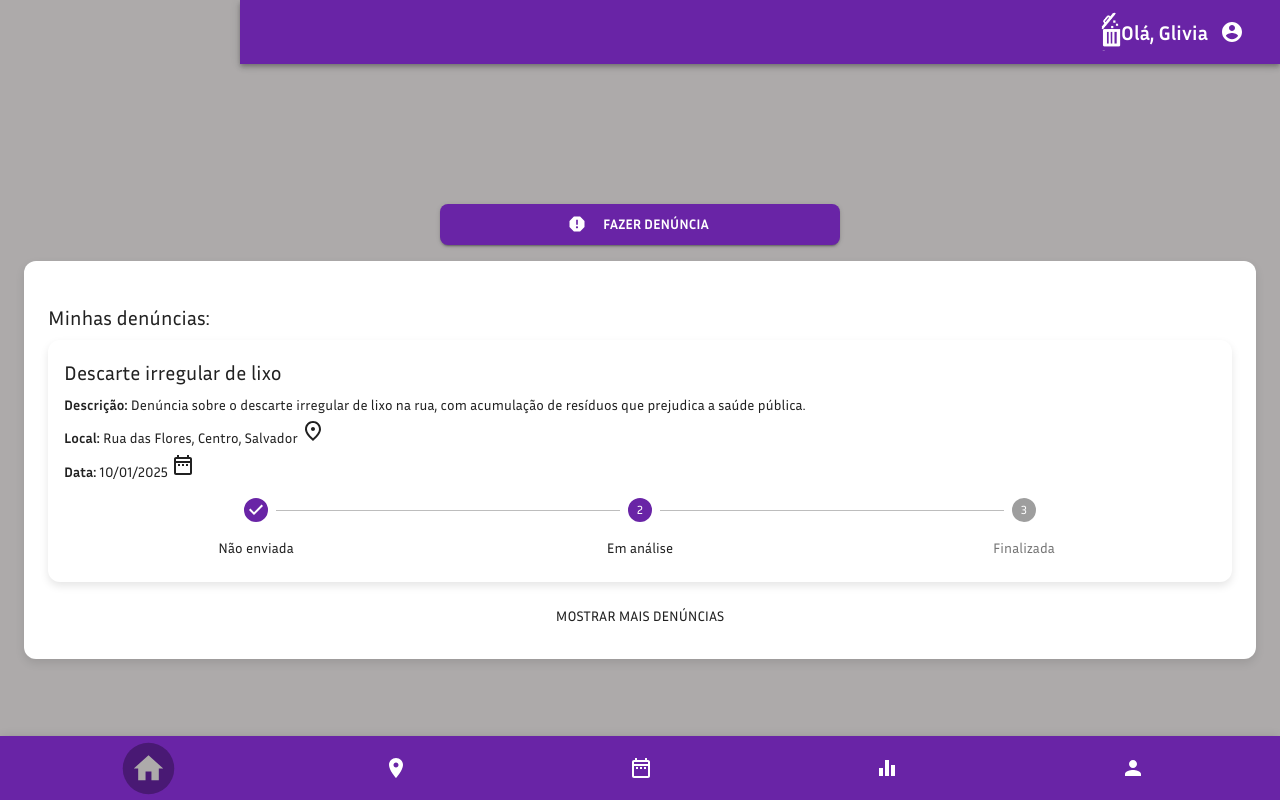
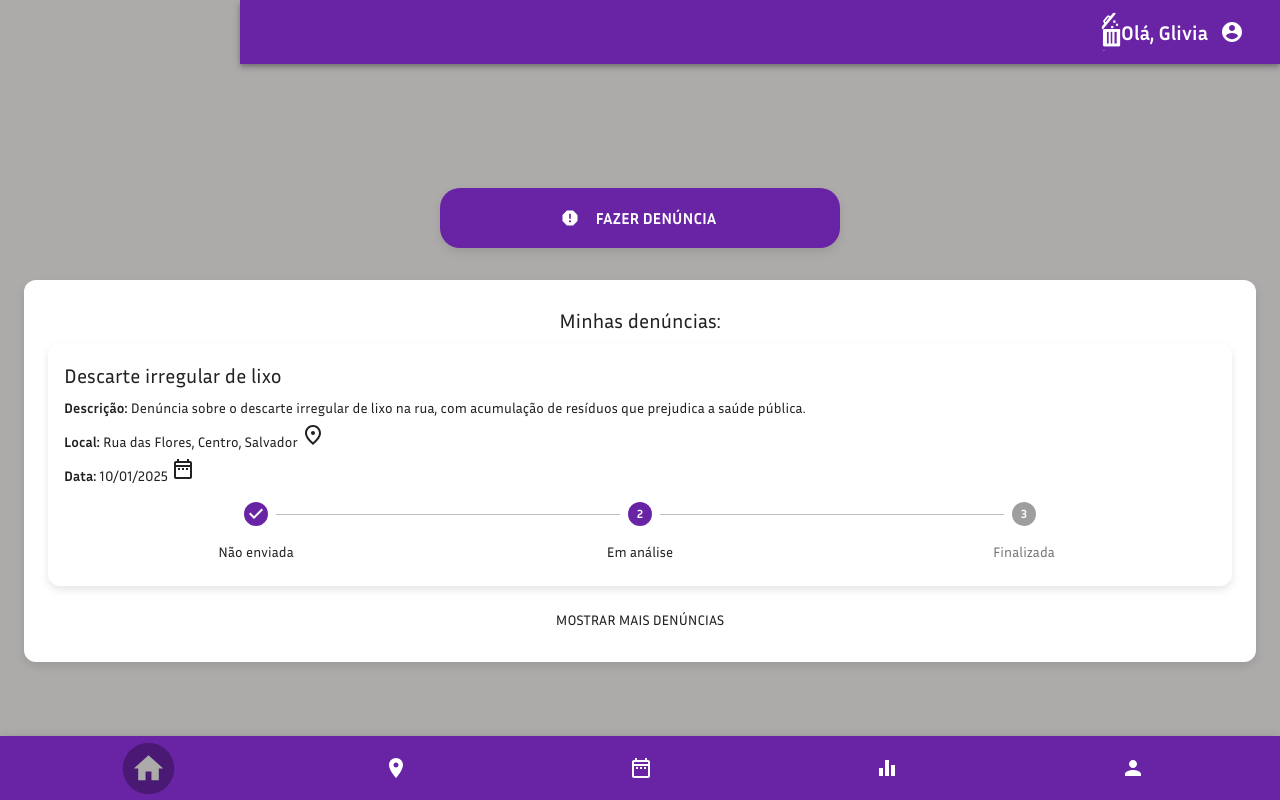
Before and after one commit to pedrorochacr/TP1-IHC, a React (Create React App) app in the folder frontend/: page /bem-vindo in a window 1280 px wide. Built offline with nearby package versions, Linux system fonts and the light colour scheme; no server answers.

Commit message:
fix bottom margin

```diff
--- a/frontend/src/pages/dashboard/index.js
+++ b/frontend/src/pages/dashboard/index.js
@@ -12,22 +12,20 @@ import {
 } from "@material-ui/core";
 import { useHistory } from "react-router-dom/cjs/react-router-dom.min.js";
 import ReportIcon from "@material-ui/icons/Report";
-import EventIcon from "@material-ui/icons/Event";
-import BarChartIcon from "@material-ui/icons/BarChart";
+import { DateRangeOutlined, PlaceOutlined } from "@material-ui/icons";
 import evento1 from "../../assets/evento1.png";
 import evento2 from "../../assets/evento2.png";
-import { DateRangeOutlined, PlaceOutlined } from "@material-ui/icons";
+
 const useStyles = makeStyles((theme) => ({
   root: {
     display: "flex",
     flexDirection: "column",
     alignItems: "center",
-
-    marginTop:100,
-
+    marginTop: 100,
     backgroundColor: theme.palette.background.default,
   },
-  header: {
+  headerBar: {
+    // Caso precise de um header (bar) separado
     width: "100%",
     padding: theme.spacing(2),
     backgroundColor: theme.palette.primary.main,
@@ -42,8 +40,9 @@ const useStyles = makeStyles((theme) => ({
     gap: theme.spacing(3),
     width: "100%",
     maxWidth: 400,
+    marginBottom: theme.spacing(4),
   },
-  button: {
+  actionButton: {
     display: "flex",
     alignItems: "center",
     justifyContent: "center",
@@ -60,34 +59,23 @@ const useStyles = makeStyles((theme) => ({
   icon: {
     marginRight: theme.spacing(1),
   },
-
   paper: {
+    // Unificando estilos para o container que abriga as denúncias
     padding: theme.spacing(3),
     borderRadius: "12px",
     backgroundColor: "#fff",
     boxShadow: "0px 4px 10px rgba(0, 0, 0, 0.1)",
-  },
-  header: {
     textAlign: "center",
     fontWeight: 700,
-    marginBottom: theme.spacing(3),
-  },
-  button: {
-    marginTop: theme.spacing(2),
-    marginBottom: theme.spacing(2),
-    padding: theme.spacing(1),
-    fontWeight: "bold",
-    borderRadius: "8px",
+    // A margem inferior extra para afastar do final da tela
+    marginBottom: theme.spacing(8),
   },
   card: {
     display: "flex",
     borderRadius: "12px",
     boxShadow: "0px 4px 8px rgba(0, 0, 0, 0.1)",
     marginBottom: theme.spacing(2),
-  },
-  cardMedia: {
-    width: 150,
-    borderRadius: "12px 0 0 12px",
+    textAlign: "left", // Para não herdar o 'center' da .paper
   },
   cardContent: {
     padding: theme.spacing(2),
@@ -97,16 +85,8 @@ const useStyles = makeStyles((theme) => ({
     padding: 0,
     marginTop: theme.spacing(2),
   },
-  dialogPaper: {
-    backgroundColor: "#fff",
-    borderRadius: "8px",
-    padding: theme.spacing(2),
-    boxShadow: "0px 4px 10px rgba(0, 0, 0, 0.3)",
-  },
-  backdrop: {
-    backgroundColor: "rgba(0, 0, 0, 0.6)",
-  },
 }));
+
 const events = [
   {
     title: "Limpeza do Mar",
@@ -148,16 +128,10 @@ const reports = [
 const Dashboard = () => {
   const classes = useStyles();
   const history = useHistory();
-    const [visibleEvents, setVisibleEvents] = useState(1);
-    const [visibleReports, setVisibleReports] = useState(1);
-    const [logoutDialog, setLogoutDialog] = useState(false);
-    const [deleteDialog, setDeleteDialog] = useState(false);
-    const [cpf, setCpf] = useState("");
-    const [notification, setNotification] = useState({
-      open: false,
-      message: "",
-      severity: "success",
-    });
+
+  const [visibleEvents, setVisibleEvents] = useState(1);
+  const [visibleReports, setVisibleReports] = useState(1);
+
   const toggleEventsVisibility = () => {
     setVisibleEvents((prev) => (prev === 1 ? events.length : 1));
   };
@@ -165,23 +139,28 @@ const Dashboard = () => {
   const toggleReportsVisibility = () => {
     setVisibleReports((prev) => (prev === 1 ? reports.length : 1));
   };
+
   return (
     <div className={classes.root}>
+      {/* Exemplo de um "header bar" caso queira usar */}
+      {/* <div className={classes.headerBar}>
+        <Typography variant="h5">Minha Dashboard</Typography>
+      </div> */}
 
       <div className={classes.buttonContainer}>
         <Button
           variant="contained"
           color="primary"
-          className={classes.button}
+          className={classes.actionButton}
           startIcon={<ReportIcon className={classes.icon} />}
           onClick={() => history.push("/denuncias")}
         >
           Fazer Denúncia
         </Button>
+      </div>
 
-      </div>
       <Grid container direction="column" className={classes.paper}>
-        <Typography variant="h6" gutterBottom style={{ marginTop: 16 }}>
+        <Typography variant="h6" gutterBottom>
           Minhas denúncias:
         </Typography>
         {reports.slice(0, visibleReports).map((report, index) => (
```
